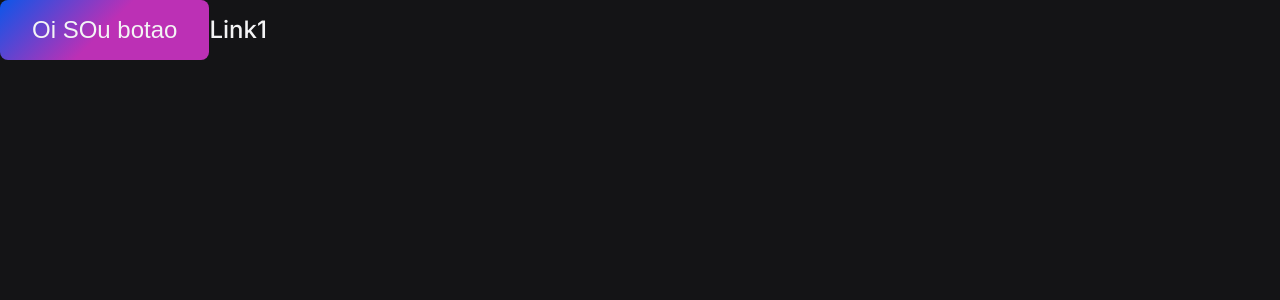
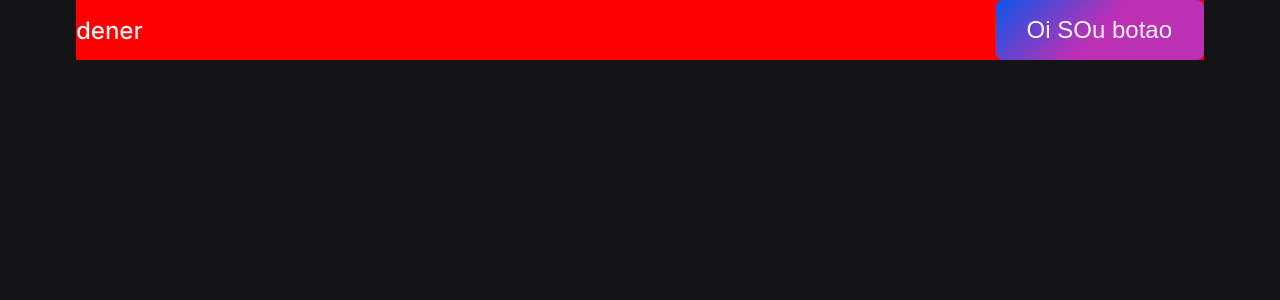
Before and after one commit to Dener-Garcia/landing-page-lit-academy-reactJS, a React (Vite) app: page / in a window 1280 px wide. Shown: the top 300 px of the page. Built offline with nearby package versions, Linux system fonts and the light colour scheme.

Commit message:
feat: created components: linkPage, ButtonPrimary, Header

```diff
--- a/src/App.jsx
+++ b/src/App.jsx
@@ -1,14 +1,12 @@
-
-import ButtonPrimary from './components/design-system/Button-primary/ButtonPrimary';
-import LinksPage from './components/design-system/LinksPage/LinksPage';
+import React from 'react';
+import Header from './components/Header/Header';
 
 
 function App() {
 
   return (
     <>
-      <ButtonPrimary></ButtonPrimary>
-      <LinksPage></LinksPage>
+      <Header />
     </>
   );
 }
--- /dev/null
+++ b/src/components/Header/Header.jsx
@@ -0,0 +1,20 @@
+import React from 'react';
+import './module.css';
+import LinksPage from '../design-system/LinksPage/LinksPage';
+import ButtonPrimary from '../design-system/Button-primary/ButtonPrimary';
+
+const Header = () =>{
+  return(
+    <header className="header">
+      <div className="links">
+        <LinksPage linkName="dener" />
+        <LinksPage />
+        <LinksPage />
+        <LinksPage />
+      </div>
+      <ButtonPrimary />
+    </header>
+  );
+};
+
+export default Header;
--- /dev/null
+++ b/src/components/Header/module.css
@@ -0,0 +1,14 @@
+.header{
+  max-width: var(--grid-container);
+  width: 100%;
+  margin: auto;
+  display: flex;
+  align-items: center;
+  justify-content: space-between;
+  background: red;
+}
+
+.links{
+  display: flex;
+  gap: 1.125rem;
+}
--- a/src/components/design-system/Button-primary/ButtonPrimary.jsx
+++ b/src/components/design-system/Button-primary/ButtonPrimary.jsx
@@ -1,9 +1,9 @@
 import React from 'react';
-import styles from './style.module.css';
+import './module.css';
 
 const ButtonPrimary = () =>{
   return(
-    <button className={styles.btnPrimary}>Oi SOu botao</button>
+    <button className="btnPrimary">Oi SOu botao</button>
   );
 };
 
--- a/src/components/design-system/LinksPage/LinksPage.jsx
+++ b/src/components/design-system/LinksPage/LinksPage.jsx
@@ -1,9 +1,12 @@
 import React from 'react';
 import './module.css';
 
-const LinksPage = () => {
+const LinksPage = (props) => {
+
+  const {linkName} = props;
+
   return(
-    <a href="#" className="linkPrimary">Link1</a>
+    <a href="#" className="linkPrimary">{linkName}</a>
   );
 };
 
--- a/src/index.css
+++ b/src/index.css
@@ -15,7 +15,7 @@
     --head1: 3.5rem;
     --head4: 1.5rem;
 
-    --grid-container: 70,5rem;
+    --grid-container: 70.5rem;
 }
 
 *{
```
Also changed, not shown: .eslintrc.json, src/components/design-system/Button-primary/module.css (renamed from src/components/design-system/Button-primary/style.module.css).
